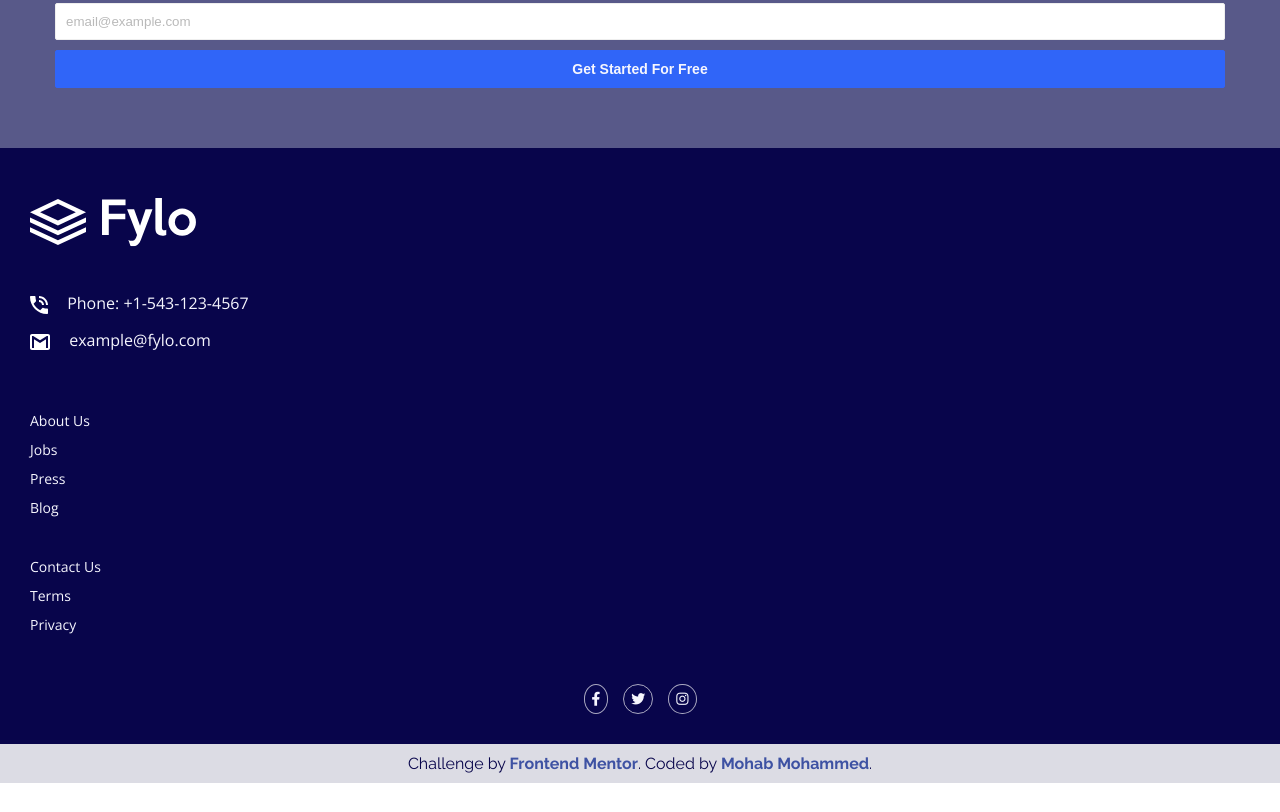
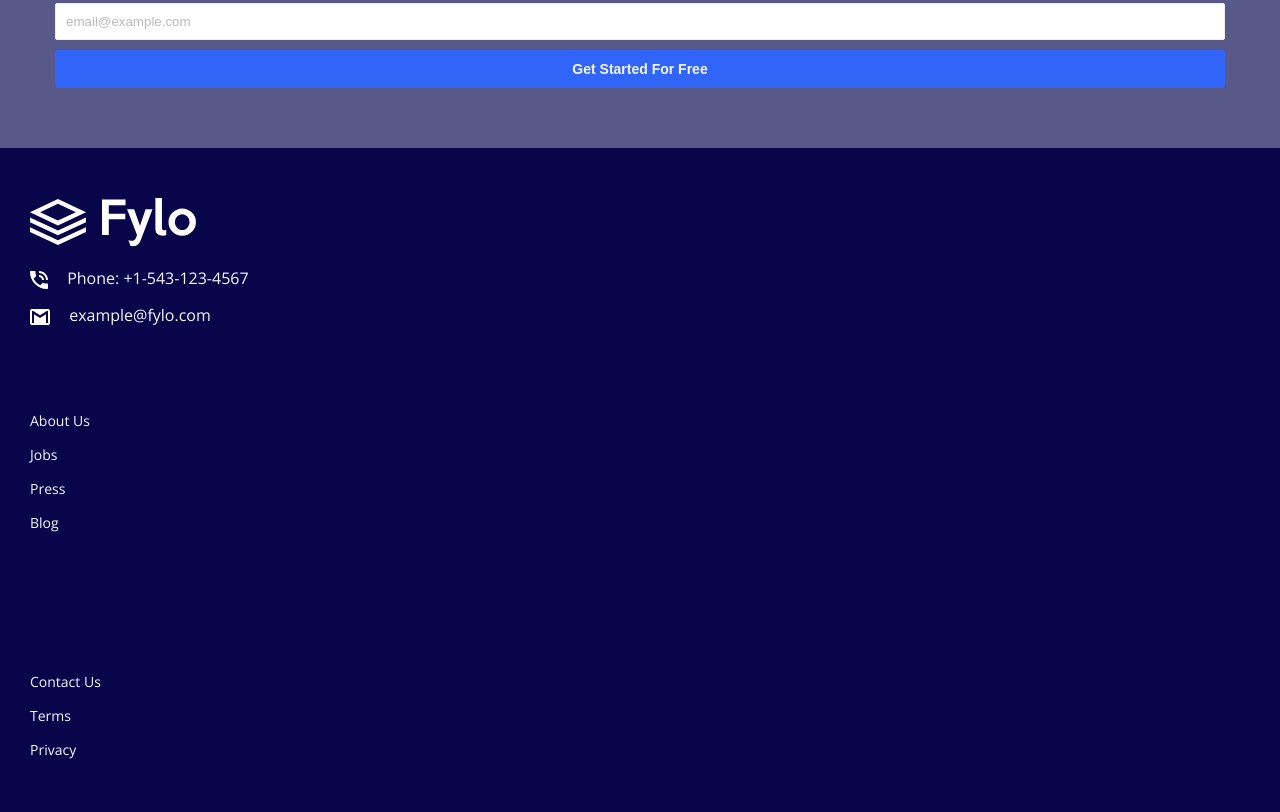
Before and after one commit to mohap710/fylo-landing-page-with-two-column-layout, a plain HTML site: page index.html in a window 1280 px wide. Shown: the part 3108-3920 px from the top of the page. Before the commit the page ends 3891 px from the top, so only its background shows below. Drawn offline with nearby package versions, Linux system fonts and the light colour scheme.

Commit message:
add desktop design to the footer

```diff
--- a/styles/footer.css
+++ b/styles/footer.css
@@ -1,5 +1,6 @@
 footer {
-  padding-top: 5rem;
+  position: relative;
+  padding-block: 5rem;
   padding-inline: 3rem;
   background-color: var(--Very-Dark-Blue);
   color: var(--Light-Grayish-Blue);
@@ -19,7 +20,7 @@ footer {
   padding-inline-end: 1.5rem;
 }
 
-footer > .nav-items {
+footer .nav-items {
   font-size: 1.4rem;
   flex-direction: column;
   gap: 1rem;
@@ -29,6 +30,7 @@ footer > .nav-items {
   display: flex;
   justify-content: center;
   gap: 1.5rem;
+  max-height: 32px;
   margin-block: 3rem;
 }
 .fa-brands {
@@ -45,11 +47,14 @@ footer > .nav-items {
   color: #4571ec;
 }
 .attribution {
+  position: absolute;
+  bottom: 0;
+  left: 0;
+  right: 0;
   color: var(--Very-Dark-Blue);
   background-color: #fafafae0;
   font-size: 1.6rem;
   text-align: center;
-  margin-inline: -3rem;
   padding: 1rem;
 }
 .attribution a {
@@ -57,3 +62,22 @@ footer > .nav-items {
   color: #3e52a3;
   text-decoration: none;
 }
+/* Desktop Design */
+@media (min-width: 1024px) {
+  .flex-lg {
+    display: flex;
+    justify-content: space-between;
+    padding: 3rem 10rem;
+  }
+  .contact-info {
+    padding-block: 0;
+  }
+  footer .nav-items {
+    gap: 1.5rem;
+    padding-block: 7rem;
+  }
+  .social-links {
+    align-self: baseline;
+    margin-top: 7rem;
+  }
+}
```
